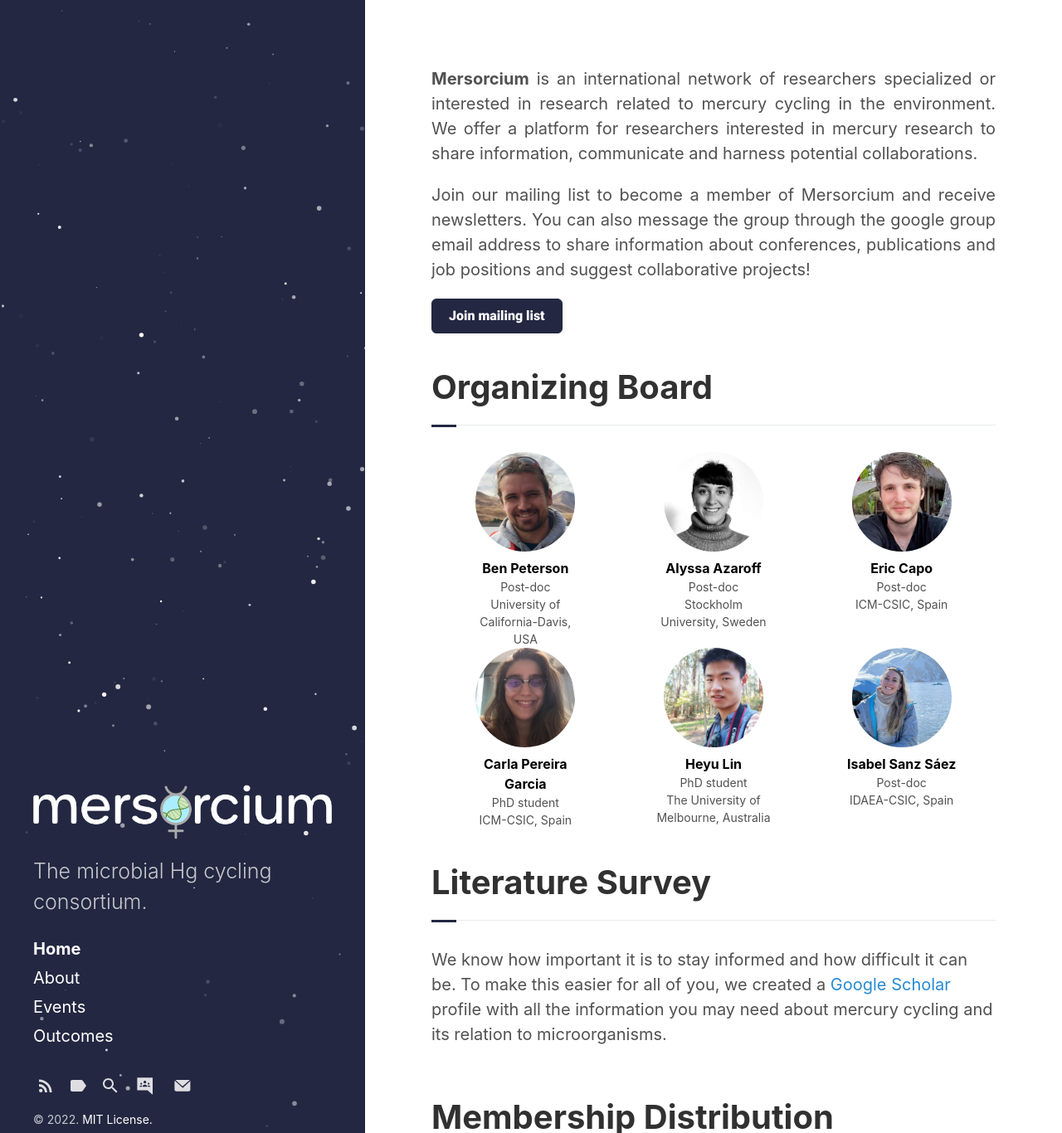
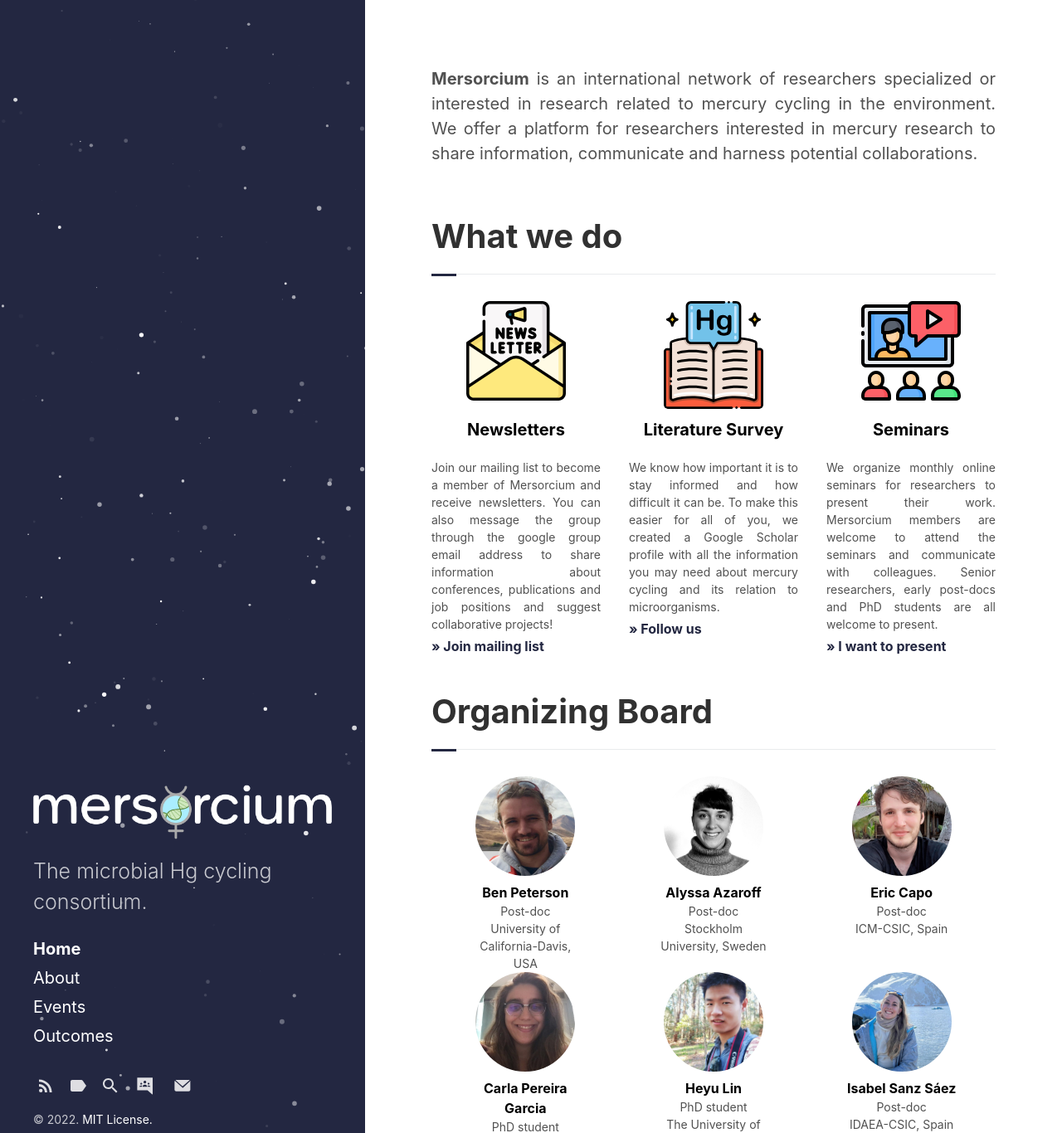
Before and after one commit to Mersorcium/mersorcium.github.io, a Jekyll site: the page built from index.html, in a window 1280 px wide and 1400 px high, cut to the strip 0-1366 px from the top of the window. Shown: the whole strip at 83% size. Built offline with Jekyll 4.4.1, drawn with Linux system fonts in a browser that asks for light colours; the list of posts is cut into pages by our own code.

Commit message:
re-organize the website

```diff
--- a/_includes/intro.html
+++ b/_includes/intro.html
@@ -1,4 +1,3 @@
 <div class="section intro">
     <p><b>Mersorcium</b> is an international network of researchers specialized or interested in research related to mercury cycling in the environment. We offer a platform for researchers interested in mercury research to share information, communicate and harness potential collaborations. </p>
-    <p>Join our mailing list to become a member of Mersorcium and receive newsletters. You can also message the group through the google group email address to share information about conferences, publications and job positions and suggest collaborative projects!</p>
 </div>
--- /dev/null
+++ b/_includes/what-we-do.html
@@ -0,0 +1,36 @@
+<div class="section">
+    <h1 class="section-title underline">What we do</h1>
+    <div id="whatwedo">
+        <div class="our-work">
+            <div class="work-icon"><img src="{{ "/assets/newsletter.svg" | relative_url }}" alt="newsletter" /></div>
+            <p class="work-title">Newsletters</p>
+            <p>Join our mailing list to become a member of Mersorcium and receive newsletters. You can also message the group through
+            the google group email address to share information about conferences, publications and job positions and suggest
+            collaborative projects!</p>
+            <a href="https://forms.gle/hHiuEAQUekYsDoAN6" target="_blank">&raquo; Join mailing list</a>
+            <!-- <button class="button-join" role="button" onclick="window.location.href='https://forms.gle/hHiuEAQUekYsDoAN6'"
+                type="button">Join mailing list</button> -->
+        </div>
+        <div class="our-work">
+            <div class="work-icon"><img src="{{ "/assets/literature.svg" | relative_url }}" alt="literature review" /></div>
+            <p class="work-title">Literature Survey</p>
+            <p>We know how important it is to stay informed and how difficult it can be. To make this easier for all of you, we created
+            a Google Scholar profile with all the information you may need about mercury cycling and its relation to microorganisms.</p>
+            <a href="https://scholar.google.com/citations?hl=en&user=cKPippMAAAAJ&view_op=list_works&authuser=3&sortby=pubdate" target="_blank">&raquo; Follow us</a>
+            <!-- <button class="button-join" role="button" onclick="window.location.href='https://scholar.google.com/citations?hl=en&user=cKPippMAAAAJ&view_op=list_works&authuser=3&sortby=pubdate'"
+                type="button">Follow us</button> -->
+        </div>
+        <div class="our-work">
+            <div class="work-icon"><img src="{{ "/assets/seminar.svg" | relative_url }}" alt="seminar" /></div>
+            <p class="work-title">Seminars</p>
+            <p>We organize monthly online seminars for researchers to present their work. Mersorcium members are welcome to attend the
+                seminars and communicate with colleagues. Senior researchers, early post-docs and PhD
+                students are all welcome to present.
+            </p>
+            <a href="https://forms.gle/6nYcJTwJUn4Cx2gh6" target="_blank">&raquo; I want to present</a>
+            <!-- <button class="button-join" role="button" onclick="window.location.href='https://forms.gle/6nYcJTwJUn4Cx2gh6'"
+                type="button">I want to present</button> -->
+        </div>
+
+    </div>
+</div>
--- a/_layouts/index.html
+++ b/_layouts/index.html
@@ -4,12 +4,8 @@ layout: default
 
 {% include intro.html %}
 
-<div class="join-us">
-<button class="button-join" role="button" onclick="window.location.href='https://forms.gle/hHiuEAQUekYsDoAN6'" type="button">Join mailing list</button>
-</div>
-
+{% include what-we-do.html %}
 {% include organizing-board.html %}
-{% include literature-review.html %}
 {% include membership-map.html %}
 {% include footer-index.html %}
 
--- a/assets/css/main.scss
+++ b/assets/css/main.scss
@@ -157,6 +157,44 @@ $sidebar-width: 22rem;
     margin: 2rem;
 }
 
+
+#whatwedo {
+    display: flex;
+    justify-content: space-between;
+}
+
+#whatwedo .our-work {
+    width: 30%;
+}
+
+.work-icon{
+    width: 6rem;
+    height: 6rem;
+    margin: auto;
+    margin-bottom: 1rem;
+}
+
+.our-work p {
+    font-size: 0.7rem;
+    text-align: justify;
+    margin-bottom: 0;
+}
+
+.our-work .work-title {
+    font-size: 1rem;
+    color: #000;
+    font-weight: bold;
+    text-align: center;
+    margin-bottom: 1rem;
+}
+
+.our-work a{
+    font-size: 0.8rem;
+    color: #232741;
+    font-weight: bold;
+}
+
+
 @media (min-width: $large-breakpoint) {
 
 // undo something
@@ -173,8 +211,4 @@ $sidebar-width: 22rem;
     padding-top: 2rem;
 }
 
-.join-us {
-    padding-left: 0;
 }
-
-}
```
Also changed, not shown: assets/literature.svg (added), assets/newsletter.svg (added), assets/seminar.svg (added).
